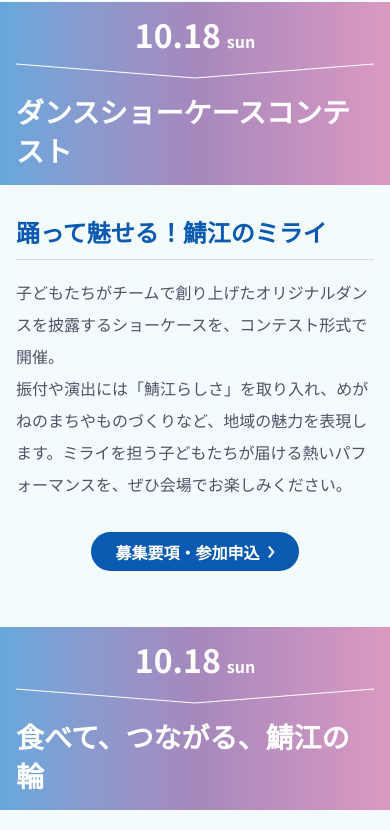
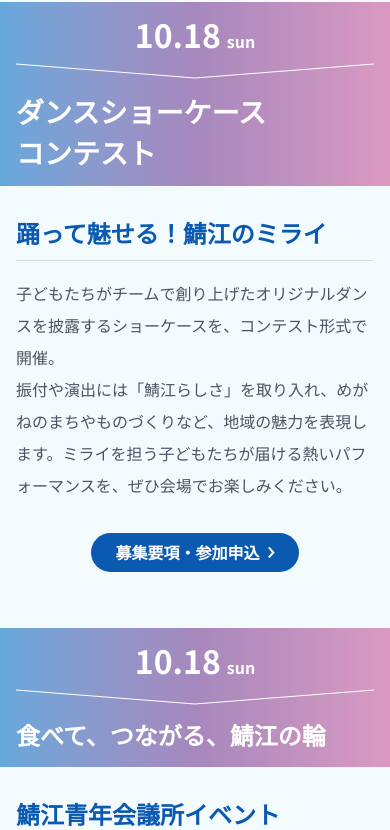
Before and after one commit to Ktjm-555/sabae-2026, a Next.js app: page / in a window 390 px wide. Shown: the part 6640-7470 px from the top of the page. Built offline with nearby package versions, Linux system fonts and the light colour scheme.

Commit message:
SP版の見出し等修正

```diff
--- a/content/special-stages.json
+++ b/content/special-stages.json
@@ -91,7 +91,9 @@
     "dateBar": {
       "date": "10.18",
       "day": "sun",
-      "title": "ダンスショーケースコンテスト"
+      "title": "ダンスショーケース",
+      "titleHighlight": "コンテスト",
+      "titleHighlightNoSpace": true
     },
     "subtitle": "踊って魅せる！鯖江のミライ",
     "description": "子どもたちがチームで創り上げたオリジナルダンスを披露するショーケースを、コンテスト形式で開催。\n振付や演出には「鯖江らしさ」を取り入れ、めがねのまちやものづくりなど、地域の魅力を表現します。ミライを担う子どもたちが届ける熱いパフォーマンスを、ぜひ会場でお楽しみください。",
@@ -108,9 +110,10 @@
     "dateBar": {
       "date": "10.18",
       "day": "sun",
-      "title": "食べて、つながる、鯖江の輪"
+      "title": "食べて、つながる、鯖江の輪",
+      "titleSpCompact": true
     },
-    "subtitle": "鯖江青年会議所イベント  わんこそば大会",
+    "subtitle": "鯖江青年会議所イベント わんこそば大会",
     "description": "子どもから大人まで誰もが楽しめる、越前漆器を使った「わんこそば大会」。\n参加者や来場者同士が交流を深めながら、鯖江ならではの温かいおもてなしや人とのつながりを感じられる、市民主役のまちらしいイベントです。食べる楽しさ、応援する楽しさ、出会う楽しさが詰まった企画をご体感ください。\n※事前申込制／詳細は決まり次第お知らせいたします",
     "illustration": "/images/special-stage/wanko-soba.png",
     "illustrationAlt": "わんこそば大会"
--- a/src/components/SpecialStageDateBar.tsx
+++ b/src/components/SpecialStageDateBar.tsx
@@ -3,6 +3,8 @@ interface SpecialStageDateBarProps {
   day: string;
   title: string;
   titleHighlight?: string;
+  titleSpCompact?: boolean;
+  titleHighlightNoSpace?: boolean;
 }
 
 // セクション区切りの日付とタイトルのバーのV字
@@ -31,8 +33,17 @@ export function SpecialStageDateBar({
   day,
   title,
   titleHighlight,
+  titleSpCompact = false,
+  titleHighlightNoSpace = false,
 }: SpecialStageDateBarProps) {
-  const fullTitle = titleHighlight ? `${title} ${titleHighlight}` : title;
+  const fullTitle = titleHighlight
+    ? titleHighlightNoSpace
+      ? `${title}${titleHighlight}`
+      : `${title} ${titleHighlight}`
+    : title;
+  const spTitleClassName = titleSpCompact
+    ? "text-[24px] font-bold leading-snug"
+    : "text-[28px] font-bold leading-snug";
 
   return (
     <div className="overflow-hidden bg-gradient-to-r from-[#66a8dc] via-[#a688bd] to-[#db99c1] py-4 sm:py-5 lg:flex lg:min-h-14 lg:items-center lg:rounded-[60px] lg:px-8 lg:py-0 lg:h-[76px]">
@@ -54,11 +65,11 @@ export function SpecialStageDateBar({
         <div className="px-4 sm:px-6 lg:hidden">
           {titleHighlight ? (
             <>
-              <p className="text-[28px] font-bold leading-snug">{title}</p>
-              <p className="mt-1 text-[28px] font-bold leading-tight">{titleHighlight}</p>
+              <p className={spTitleClassName}>{title}</p>
+              <p className={`mt-1 ${spTitleClassName} leading-tight`}>{titleHighlight}</p>
             </>
           ) : (
-            <p className="text-[28px] font-bold leading-snug">{title}</p>
+            <p className={spTitleClassName}>{title}</p>
           )}
         </div>
 
--- a/src/components/SpecialStageSection.tsx
+++ b/src/components/SpecialStageSection.tsx
@@ -73,6 +73,8 @@ export function SpecialStageSection() {
                     day={danceContest.dateBar.day}
                     title={danceContest.dateBar.title}
                     titleHighlight={danceContest.dateBar.titleHighlight}
+                    titleSpCompact={danceContest.dateBar.titleSpCompact}
+                    titleHighlightNoSpace={danceContest.dateBar.titleHighlightNoSpace}
                   />
                 </div>
                 <SpecialStageDanceContestBlock stage={danceContest} />
@@ -87,6 +89,7 @@ export function SpecialStageSection() {
                     day={wankoSoba.dateBar.day}
                     title={wankoSoba.dateBar.title}
                     titleHighlight={wankoSoba.dateBar.titleHighlight}
+                    titleSpCompact={wankoSoba.dateBar.titleSpCompact}
                   />
                 </div>
                 <SpecialStageWankoSobaBlock stage={wankoSoba} />
--- a/src/components/SpecialStageWankoSobaBlock.tsx
+++ b/src/components/SpecialStageWankoSobaBlock.tsx
@@ -25,7 +25,12 @@ export function SpecialStageWankoSobaBlock({
       <div className="relative">
         <div className="lg:pr-[340px] xl:pr-[360px]">
           <h3 className="text-2xl font-bold leading-tight text-primary sm:text-[28px] lg:text-[32px] lg:leading-[46px]">
-            {stage.subtitle}
+            <span className="lg:hidden">
+              鯖江青年会議所イベント
+              <br />
+              わんこそば大会
+            </span>
+            <span className="hidden lg:inline">{stage.subtitle}</span>
           </h3>
 
           <div className="mt-3 border-b border-[#dcdcdc] lg:mt-4" />
--- a/src/lib/specialStages.ts
+++ b/src/lib/specialStages.ts
@@ -31,6 +31,8 @@ export type SpecialStage = {
     day: string;
     title: string;
     titleHighlight?: string;
+    titleSpCompact?: boolean;
+    titleHighlightNoSpace?: boolean;
   };
   badge?: string;
   title?: string;
```
